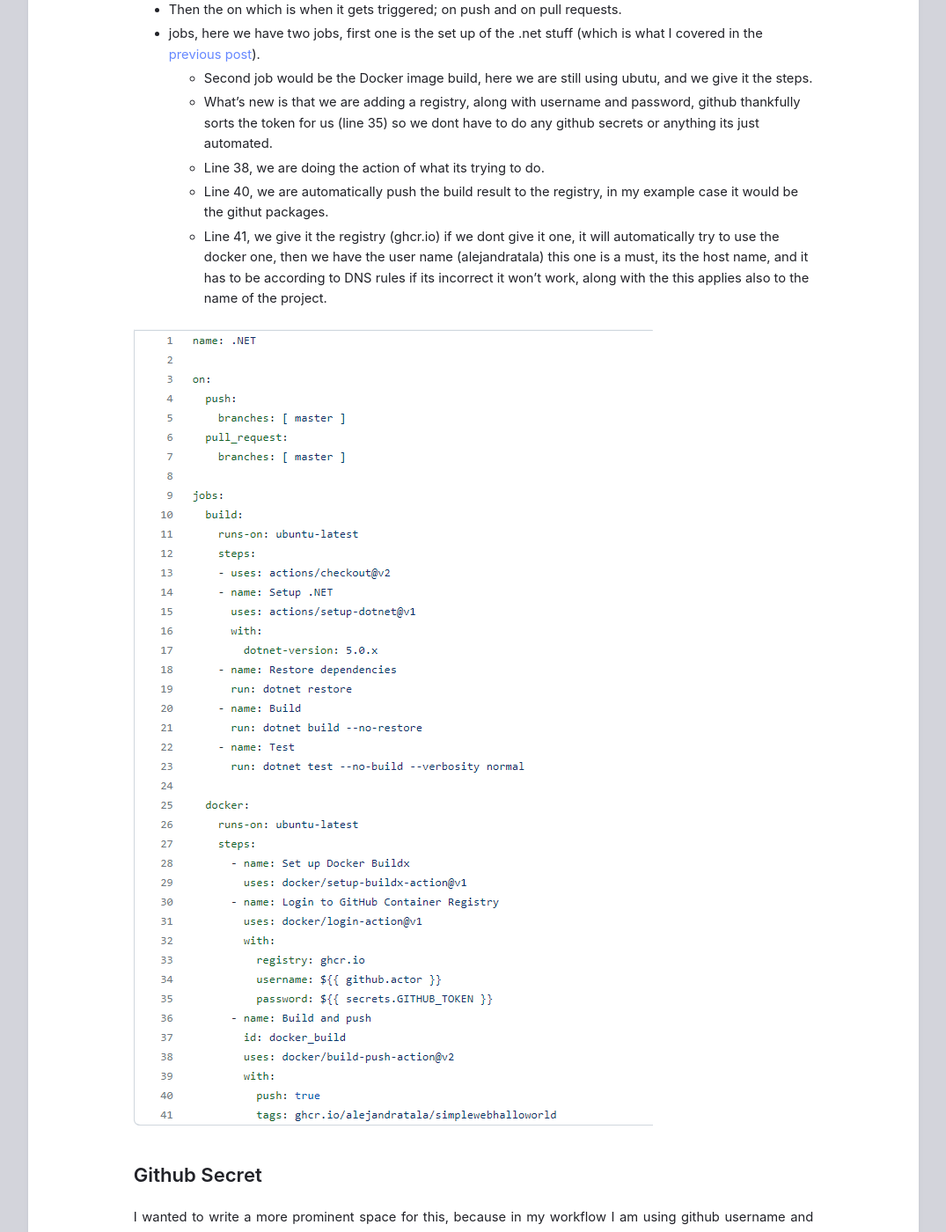
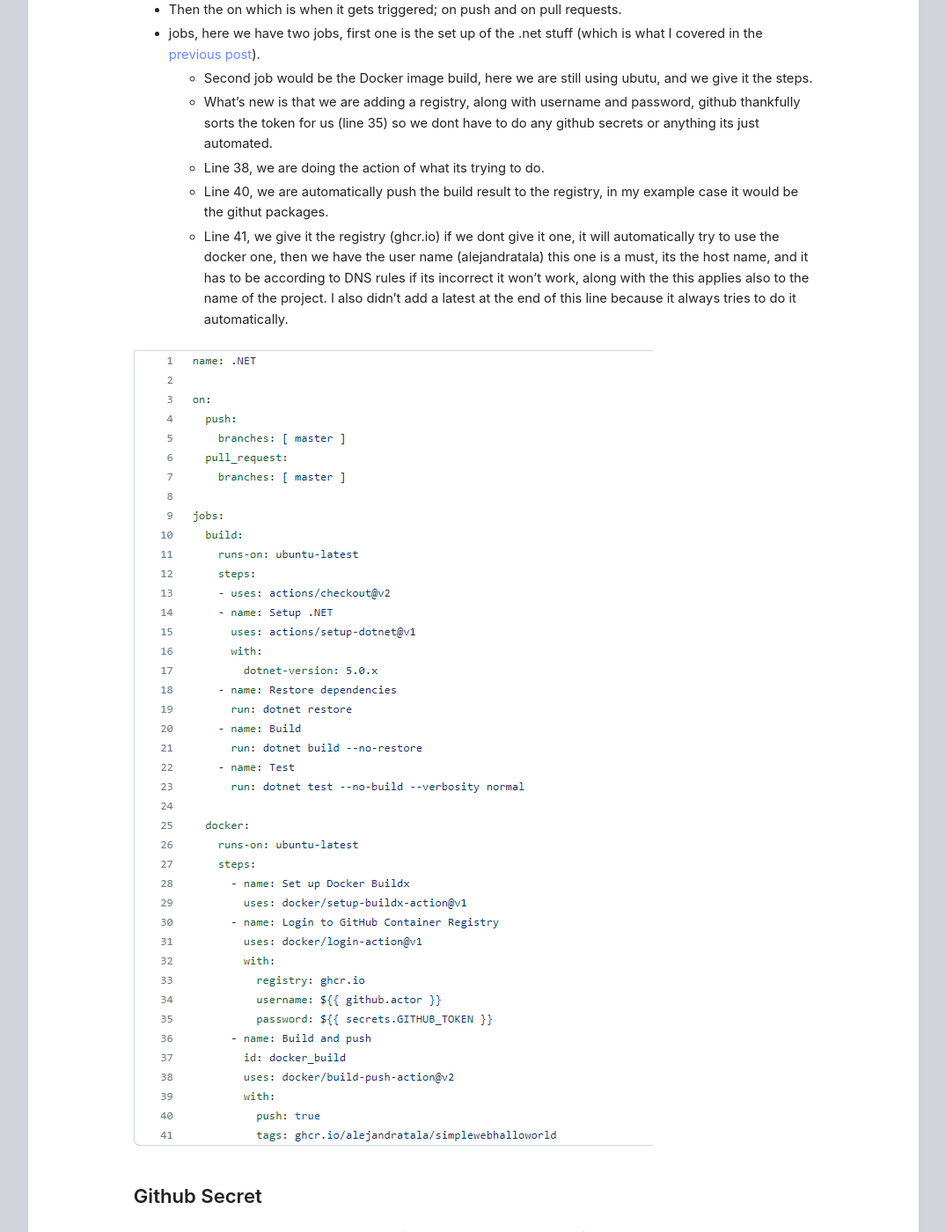
Before and after one commit to Alejandratala/alejandratala.github.io, a Jekyll site: the page built from _posts/2020-09-14-Containers-Github-Actions.md, in a window 1280 px wide and 1400 px high, scrolled down 1264 px. Shown: the whole window at 88% size, without its empty margins (102-1177 px from the left). Built offline with Jekyll 4.4.1, drawn with Linux system fonts in a browser that asks for light colours; some of the changed text lies outside the part shown.

Commit message:
reworked some sentences

```diff
--- a/_posts/2020-09-14-Containers-Github-Actions.md
+++ b/_posts/2020-09-14-Containers-Github-Actions.md
@@ -33,13 +33,13 @@
     * What's new is that we are adding a registry, along with username and password, github thankfully sorts the token for us (line 35) so we dont have to do any github secrets or anything its just automated.
     * Line 38, we are doing the action of what its trying to do.
     * Line 40, we are automatically push the build result to the registry, in my example case it would be the githut packages.
-    * Line 41, we give it the registry (ghcr.io) if we dont give it one, it will automatically try to use the docker one, then we have the user name (alejandratala) this one is a must, its the host name, and it has to be according to DNS rules if its incorrect it won't work, along with the this applies also to the name of the project.
+    * Line 41, we give it the registry (ghcr.io) if we dont give it one, it will automatically try to use the docker one, then we have the user name (alejandratala) this one is a must, its the host name, and it has to be according to DNS rules if its incorrect it won't work, along with the this applies also to the name of the project. I also didn't add a latest at the end of this line because it always tries to do it automatically.
 
 ![GitHub actions with docker job](/assets/Images/DockerimageJob.png)
 
 ## Github Secret
 
-I wanted to write a more prominent space for this, because in my workflow I am using github username and password, well github already sorts the token out automatically, it knows it has to sort out a token, so it does it on the background, there was no need to go in and make a secret and add a value in my project.
+I wanted to write a more prominent space for this, because in my workflow I am using github username and password, well... github already sorts the token out automatically. It just knows it has to sort out a token, so it does it on the background, there was no need to go in and make a secret and add a value in my project.
 
 ## OUTRO
 I hope this has proven helpful to someone out there, I know it can be confusing, specially if you want to understand what each thing does while using docker images and containers, along with actions!
@@ -51,3 +51,4 @@
 [Github Docker build-push](https://github.com/docker/buildx/blob/master/docs/reference/buildx_build.md#push)
 [Github, build-push-action](https://github.com/docker/build-push-action)
 [Github, login-action](https://github.com/docker/login-action#github-container-registry)
+[What's wrong with the docker: latest tag?](https://vsupalov.com/docker-latest-tag/)
```
